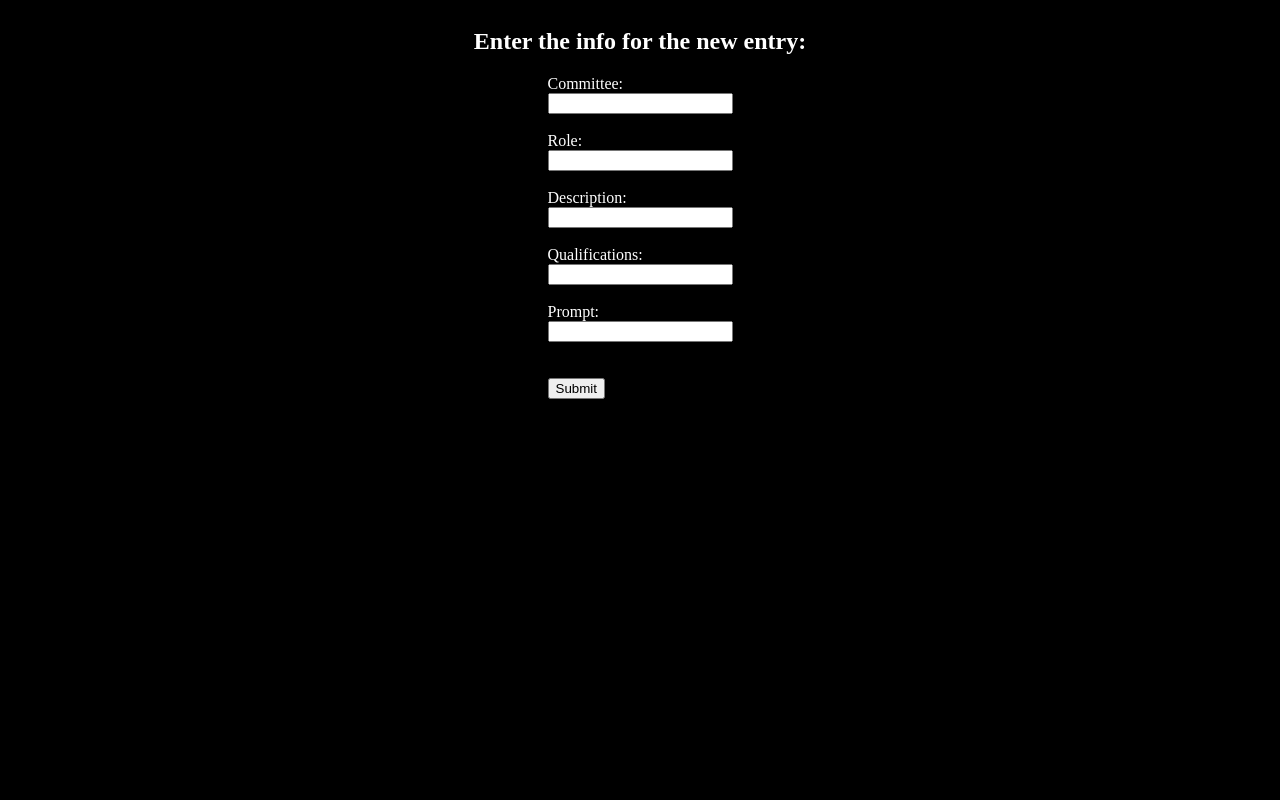
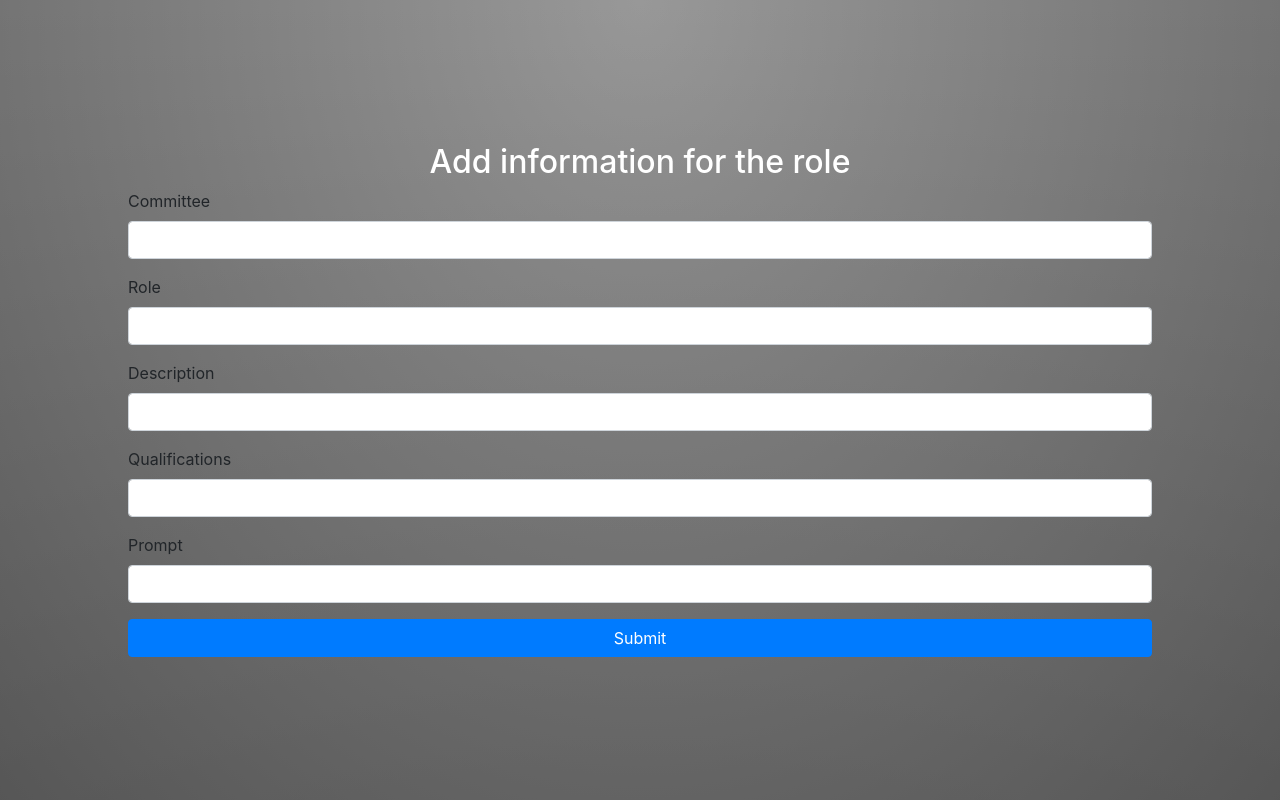
Before and after one commit to HackAtUCI/learn-flask-2-template, a Flask app: page /add in a window 1280 px wide. Run offline with Flask 2, Linux system fonts and the light colour scheme; some libraries are stand-ins or nearby versions.

Commit message:
Added styling

```diff
--- a/app.py
+++ b/app.py
@@ -1,7 +1,7 @@
 from flask import Flask, render_template, redirect, request, url_for
 from db import MongoDB, DBProxy
 
-uri = "mongodb+srv://dbUser:dbPassword@hack-roles-rvxnw.mongodb.net/test?retryWrites=true"
+uri = "mongodb+srv://dbUser:dbPassword@hack-roles-rvxnw.mongodb.net/test?retryWrites=true&ssl_cert_reqs=CERT_NONE"
 
 # https://cloud.mongodb.com/v2/5cc7e3fdc56c98c27c6a7fc8#clusters/detail/hack-roles
 
@@ -12,14 +12,14 @@ proxy_db = DBProxy("roles.json")
 
 @app.route('/', methods = ["GET", "POST"])
 def index():
-        # return render_template("index.html", info_list = db["roles-info"].find())
-        return render_template("index.html", info_list = proxy_db.items())
+        return render_template("index.html", info_list = db["roles-info"].find())
+        #return render_template("index.html", info_list = proxy_db.items())
 
 @app.route('/add', methods = ["GET", "POST"])
 def add_entry():
         if request.method == "POST":
-            # db["roles-info"].insert_one(dict(request.form))
-            proxy_db.create(dict(request.form))
+            db["roles-info"].insert_one(dict(request.form))
+            #proxy_db.create(dict(request.form))
             return redirect(url_for("index"))
 
         return render_template("add_entry.html")
--- a/requirements.txt
+++ b/requirements.txt
@@ -1,3 +1,3 @@
 dnspython
-pymongo
+pymongo==3.3.0
 flask
--- a/static/add_entry.css
+++ b/static/add_entry.css
@@ -1,15 +1,22 @@
 body {
-    background-color: black;
+    height: 100vh;
+    width: 100%;
+    background: linear-gradient(to bottom, rgba(255,255,255,0.15) 0%, rgba(0,0,0,0.15) 100%), radial-gradient(at top center, rgba(255,255,255,0.40) 0%, rgba(0,0,0,0.40) 120%) #989898;
+    background-blend-mode: multiply,multiply;
     display: flex;
+    flex-direction: column;
     justify-content: center;
     align-items: center;
-    flex-direction: column;
 }
 
-h2 {
-    color: white;
+.add-title {
+    color: #fff;
 }
 
-form {
-    color: white;
+.add-form {
+    width: 80%;
 }
+
+.btn {
+    width: 100%;
+}
--- a/templates/add_entry.html
+++ b/templates/add_entry.html
@@ -1,28 +1,34 @@
 <!DOCTYPE html>
-
 <html>
     <head>
-            <link rel ="stylesheet" href="../static/add_entry.css">
-            <script src="../scripts/script.js"></script>
+        <link rel="stylesheet" href="https://stackpath.bootstrapcdn.com/bootstrap/4.1.3/css/bootstrap.min.css" integrity="sha384-MCw98/SFnGE8fJT3GXwEOngsV7Zt27NXFoaoApmYm81iuXoPkFOJwJ8ERdknLPMO" crossorigin="anonymous">
+        <link rel ="stylesheet" href="../static/add_entry.css">
+        <script src="../scripts/script.js"></script>
     </head>
-
     <body>
-        <h2>Enter the info for the new entry:</h2>
-
-        <form method="POST">
-            Committee: <br>
-            <input type="text" name="committee"> <br><br>
-            Role: <br>
-            <input type="text" name="role"> <br><br>
-            Description: <br>
-            <input type="text" name="description"> <br><br>
-            Qualifications: <br>
-            <input type="text" name="qualifications"> <br><br>
-            Prompt: <br>
-            <input type="text" name="prompt"> <br><br><br>
-
-            <input type="submit">
+        <h2 class="add-title">Add information for the role</h2>
+        <form class="add-form" method="POST">
+            <div class="form-group">
+                <label for="exampleFormControlInput1">Committee</label>
+                <input name="committee" type="text" class="form-control" id="exampleFormControlInput1">
+            </div>
+            <div class="form-group">
+                <label for="exampleFormControlInput1">Role</label>
+                <input name="role" type="text" class="form-control" id="exampleFormControlInput1">
+            </div>
+            <div class="form-group">
+                <label for="exampleFormControlInput1">Description</label>
+                <input name="description" type="text" class="form-control" id="exampleFormControlInput1">
+            </div>
+            <div class="form-group">
+                <label for="exampleFormControlInput1">Qualifications</label>
+                <input name="qualifications" type="text" class="form-control" id="exampleFormControlInput1">
+            </div>
+            <div class="form-group">
+                <label for="exampleFormControlInput1">Prompt</label>
+                <input name="prompt" type="text" class="form-control" id="exampleFormControlInput1">
+            </div>
+            <button class="btn btn-primary">Submit</button>
         </form>
     </body>
-
 </html>
```
Also changed, not shown: static/index.css (+13 -27 lines), templates/index.html (+20 -29 lines).
